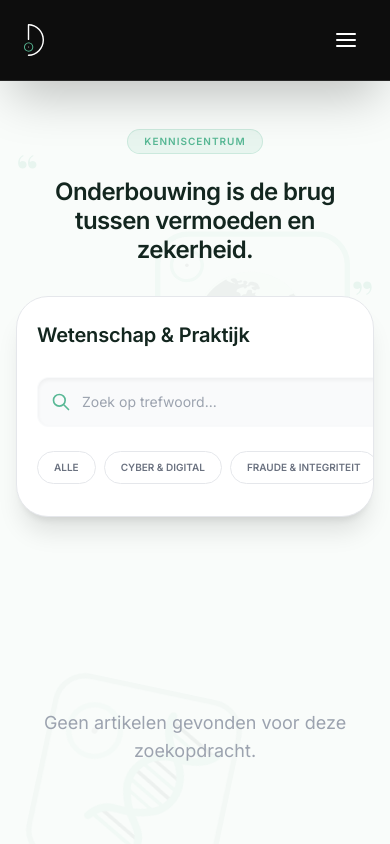
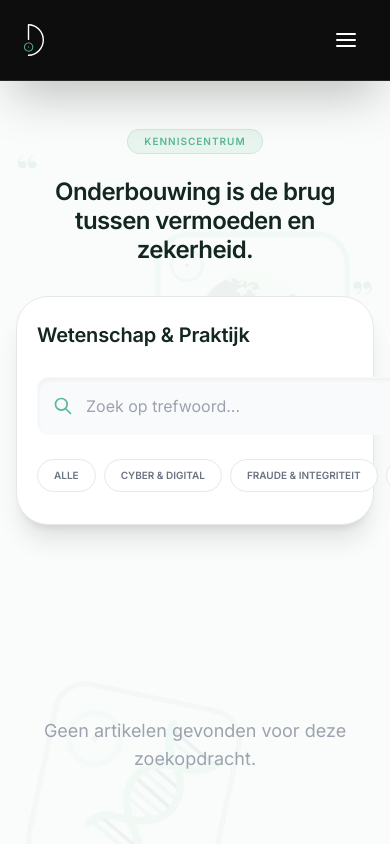
Before and after one commit to PaulienCharlotte/Doddar, a React (Vite) app: page / in a window 390 px wide. Both pictures are taken after a click on the button "Dwingende Controle". Shown: the top 844 px of the page. Built offline with nearby package versions, Linux system fonts and the light colour scheme; a web font is replaced by a local one.

Commit message:
Fix Knowledge Bank mobile issues: restore scroll, visible info icon, and aligned search bar

```diff
--- a/components/Kennisbank.tsx
+++ b/components/Kennisbank.tsx
@@ -210,11 +210,11 @@ const Kennisbank: React.FC<{ initialCategory?: string }> = ({ initialCategory })
             <div className="max-w-7xl mx-auto px-4 md:px-6 space-y-12 mb-24 z-10 relative">
 
                 {/* Search & Filter Controls */}
-                <div className="bg-white rounded-[2rem] md:rounded-[3rem] border border-[#E5E7EB] shadow-xl relative overflow-hidden mx-auto w-full">
+                <div className="bg-white rounded-[2rem] md:rounded-[3rem] border border-[#E5E7EB] shadow-xl relative md:overflow-hidden mx-auto w-full">
                     <div className="grid lg:grid-cols-[1.5fr_1fr] items-center">
                         <div className="p-5 md:p-16 space-y-6 md:space-y-8">
                             <div className="flex items-center gap-3">
-                                <h2 className="text-xl md:text-3xl font-bold text-[#13261f] flex-1 leading-tight">Wetenschap & Praktijk</h2>
+                                <h2 className="text-xl md:text-3xl font-bold text-[#13261f] flex-1 leading-tight min-w-0 break-words">Wetenschap & Praktijk</h2>
                                 <Tooltip
                                     placement="bottom-end"
                                     content={
@@ -239,9 +239,9 @@ const Kennisbank: React.FC<{ initialCategory?: string }> = ({ initialCategory })
                                     placeholder="Zoek op trefwoord..."
                                     value={searchTerm}
                                     onChange={(e) => setSearchTerm(e.target.value)}
-                                    className="w-full pl-11 md:pl-14 pr-4 py-3.5 md:py-5 rounded-xl md:rounded-2xl bg-gray-50 border border-transparent focus:bg-white focus:border-[#58B895] focus:ring-4 focus:ring-[#58B895]/5 outline-none transition-all text-sm md:text-lg shadow-inner"
+                                    className="w-full pl-12 md:pl-14 pr-4 py-4 md:py-5 rounded-xl md:rounded-2xl bg-gray-50 border border-transparent focus:bg-white focus:border-[#58B895] focus:ring-4 focus:ring-[#58B895]/5 outline-none transition-all text-base md:text-lg shadow-inner"
                                 />
-                                <svg className="h-5 w-5 md:h-7 md:w-7 absolute left-3.5 md:left-5 top-1/2 -translate-y-1/2 text-[#58B895]" fill="none" viewBox="0 0 24 24" stroke="currentColor"><path strokeLinecap="round" strokeLinejoin="round" strokeWidth={2} d="M21 21l-6-6m2-5a7 7 0 11-14 0 7 7 0 0114 0z" /></svg>
+                                <svg className="h-5 w-5 md:h-7 md:w-7 absolute left-4 md:left-5 top-1/2 -translate-y-1/2 text-[#58B895]" fill="none" viewBox="0 0 24 24" stroke="currentColor"><path strokeLinecap="round" strokeLinejoin="round" strokeWidth={2} d="M21 21l-6-6m2-5a7 7 0 11-14 0 7 7 0 0114 0z" /></svg>
                             </div>
 
                             <div className="overflow-x-auto pb-3 -mx-1">
```
